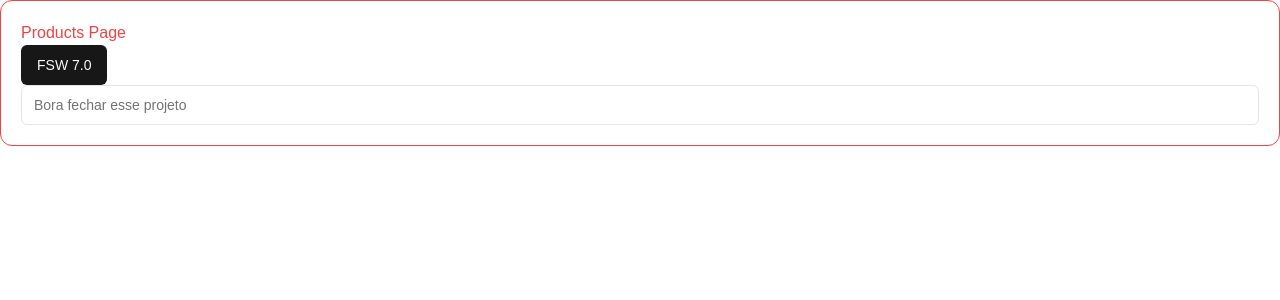
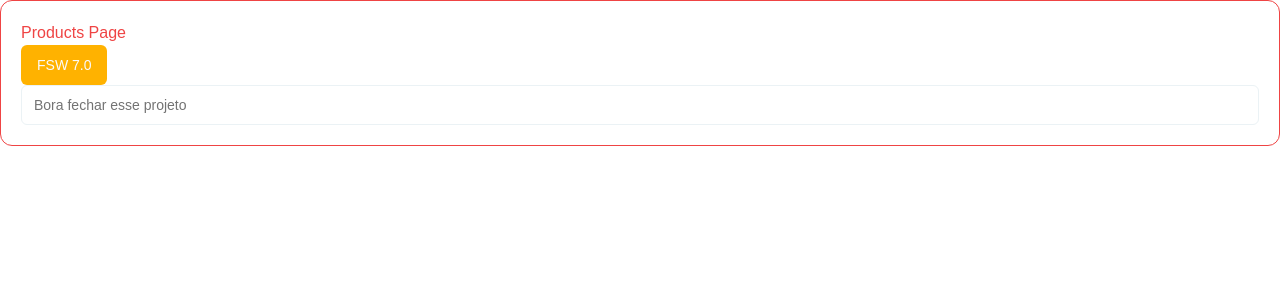
Before and after one commit to RoyCal/Full-Stack-Week, a Next.js app: page /products in a window 1280 px wide. Shown: the top 300 px of the page. Built offline with nearby package versions, Linux system fonts and the light colour scheme.

Commit message:
chore: update css variables

```diff
--- a/src/app/globals.css
+++ b/src/app/globals.css
@@ -9,56 +9,30 @@ body {
 @layer base {
   :root {
     --background: 0 0% 100%;
-    --foreground: 0 0% 3.9%;
+    --foreground: 0 0% 20%;
     --card: 0 0% 100%;
-    --card-foreground: 0 0% 3.9%;
+    --card-foreground: 0 0% 20%;
     --popover: 0 0% 100%;
-    --popover-foreground: 0 0% 3.9%;
-    --primary: 0 0% 9%;
+    --popover-foreground: 0 0% 20%;
+    --primary: 42 100% 50%;
     --primary-foreground: 0 0% 98%;
     --secondary: 0 0% 96.1%;
-    --secondary-foreground: 0 0% 9%;
+    --secondary-foreground: 0 0% 20%;
     --muted: 0 0% 96.1%;
     --muted-foreground: 0 0% 45.1%;
     --accent: 0 0% 96.1%;
-    --accent-foreground: 0 0% 9%;
+    --accent-foreground: 0 0% 20%;
     --destructive: 0 84.2% 60.2%;
     --destructive-foreground: 0 0% 98%;
-    --border: 0 0% 89.8%;
-    --input: 0 0% 89.8%;
-    --ring: 0 0% 3.9%;
+    --border: 198 33% 94%;
+    --input: 198 33% 94%;
+    --ring: 0 0% 20%;
     --chart-1: 12 76% 61%;
     --chart-2: 173 58% 39%;
     --chart-3: 197 37% 24%;
     --chart-4: 43 74% 66%;
     --chart-5: 27 87% 67%;
     --radius: 0.5rem;
-  }
-  .dark {
-    --background: 0 0% 3.9%;
-    --foreground: 0 0% 98%;
-    --card: 0 0% 3.9%;
-    --card-foreground: 0 0% 98%;
-    --popover: 0 0% 3.9%;
-    --popover-foreground: 0 0% 98%;
-    --primary: 0 0% 98%;
-    --primary-foreground: 0 0% 9%;
-    --secondary: 0 0% 14.9%;
-    --secondary-foreground: 0 0% 98%;
-    --muted: 0 0% 14.9%;
-    --muted-foreground: 0 0% 63.9%;
-    --accent: 0 0% 14.9%;
-    --accent-foreground: 0 0% 98%;
-    --destructive: 0 62.8% 30.6%;
-    --destructive-foreground: 0 0% 98%;
-    --border: 0 0% 14.9%;
-    --input: 0 0% 14.9%;
-    --ring: 0 0% 83.1%;
-    --chart-1: 220 70% 50%;
-    --chart-2: 160 60% 45%;
-    --chart-3: 30 80% 55%;
-    --chart-4: 280 65% 60%;
-    --chart-5: 340 75% 55%;
   }
 }
 
```
